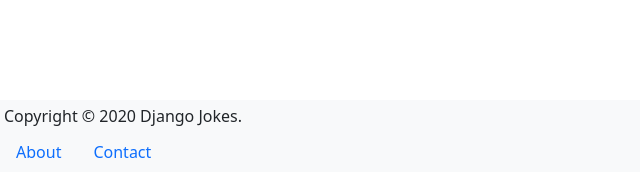
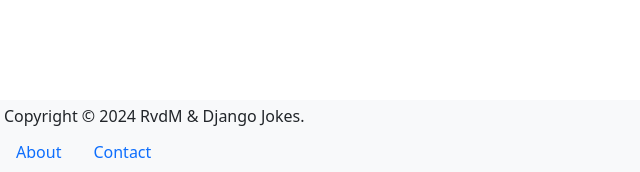
Before and after one commit to Rwmeulen/djangojokes.com, a Django app: page /jokes/ in a window 1280 px wide. Shown: the part 628-800 px from the top of the page, without its empty margins (0-640 px from the left). Run offline with Django 5.2, Linux system fonts and the light colour scheme; data that the repository does not hold is empty; some libraries are stand-ins or nearby versions.

Commit message:
updated the footer in _base.html

```diff
--- a/templates/_base.html
+++ b/templates/_base.html
@@ -60,7 +60,7 @@
 </main>
 <footer class="fixed-bottom bg-light row">
     <div class="col">
-      <div class="float-right m-1 mr-2">Copyright &copy; 2020 Django Jokes.</div>
+      <div class="float-right m-1 mr-2">Copyright &copy; 2024 RvdM & Django Jokes.</div>
       <nav>
         <ul class="nav">
           <li class="nav-item"><a class="nav-link" href="{% url 'pages:about-us' %}">About</a></li>
```
